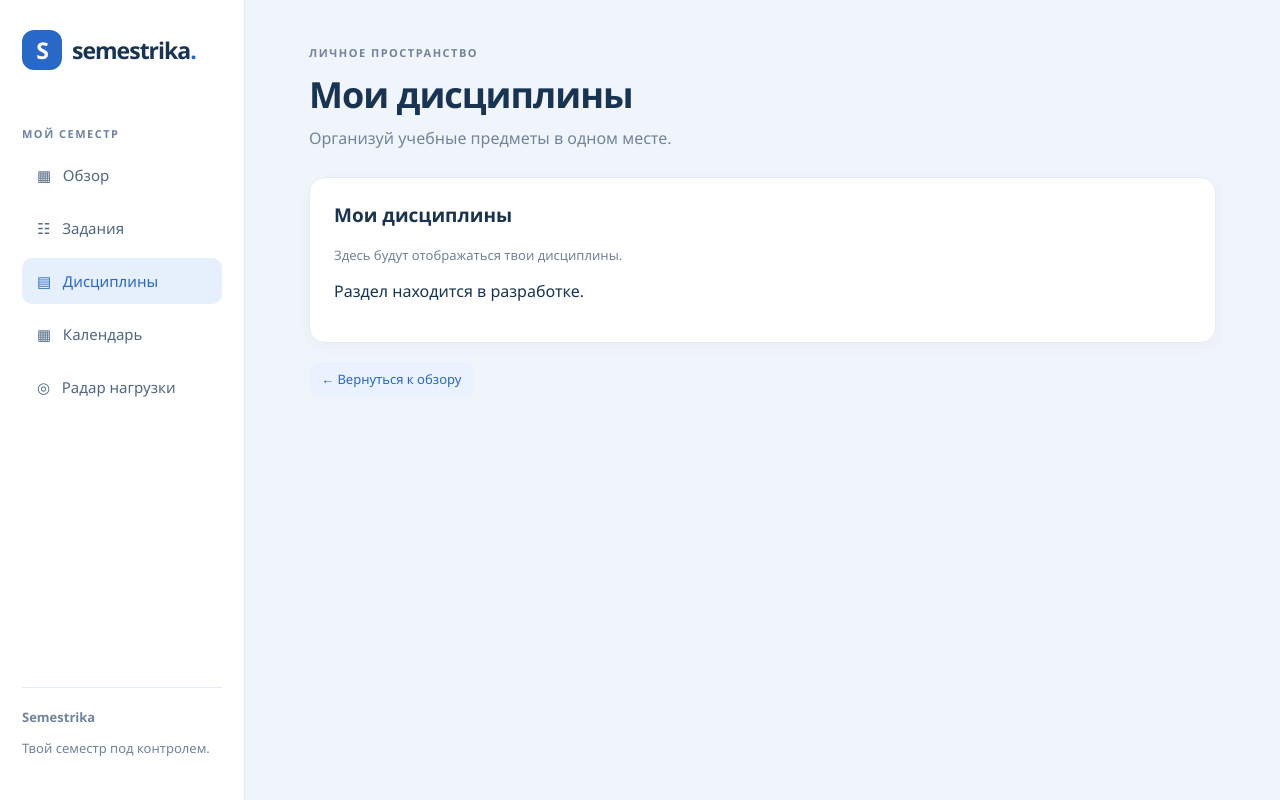
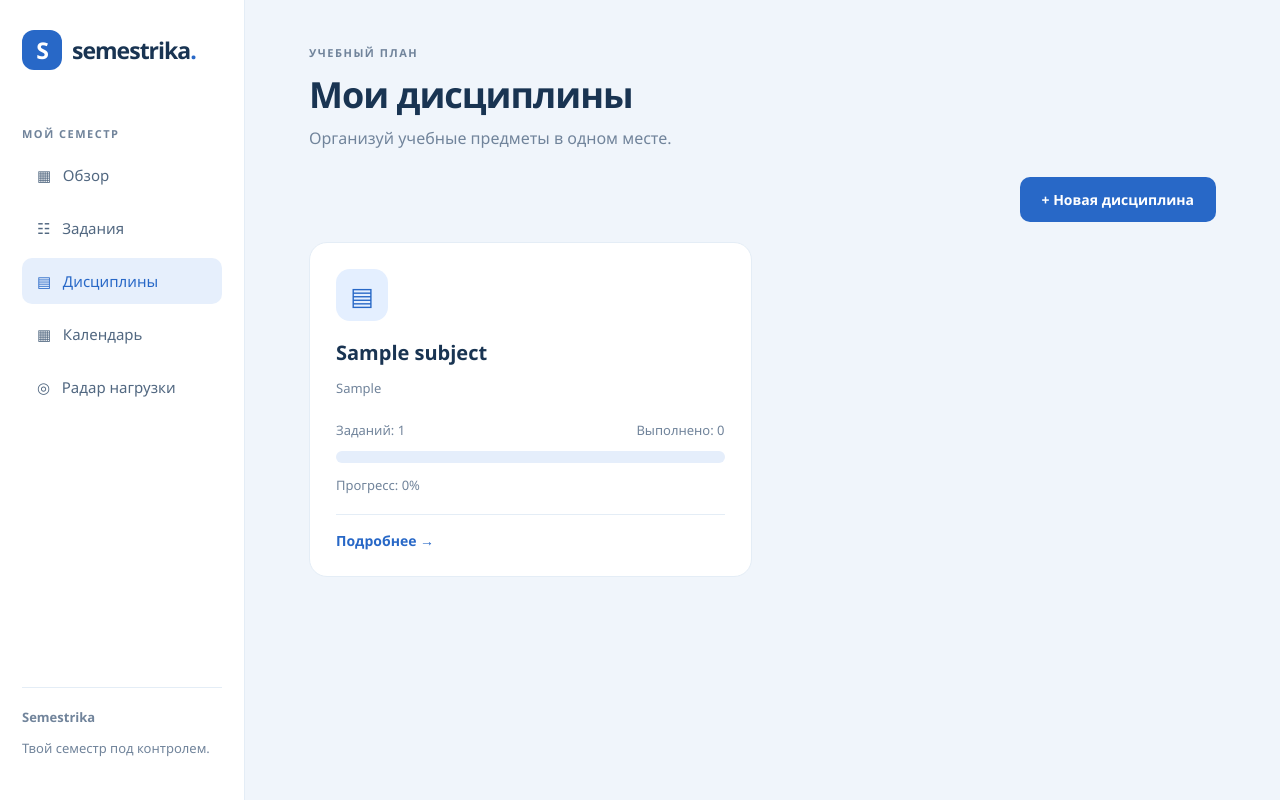
Before and after one commit to Linberg887/Semestrika, a Django app: page /subjects/ in a window 1280 px wide. Run offline with Django 5.2, Linux system fonts and the light colour scheme; tables that the repository leaves empty hold one stand-in row (values such as "Sample post").

Commit message:
Implement subject management and organize templates

```diff
--- a/planner/static/planner/css/styles.css
+++ b/planner/static/planner/css/styles.css
@@ -568,3 +568,82 @@ h1 {
 .delete-warning p {
     color: #526881;
 }
+
+/* Карточки учебных дисциплин */
+
+.subject-grid {
+    display: grid;
+    grid-template-columns: repeat(2, minmax(0, 1fr));
+    gap: 22px;
+}
+
+.subject-card {
+    display: block;
+    background: white;
+    border: 1px solid var(--border);
+    border-radius: 18px;
+    padding: 26px;
+    transition: transform 0.2s, box-shadow 0.2s;
+}
+
+.subject-card:hover {
+    transform: translateY(-4px);
+    border-color: #b4cef2;
+    box-shadow: 0 8px 24px rgba(40, 104, 199, 0.12);
+}
+
+.subject-icon {
+    display: grid;
+    place-items: center;
+    width: 52px;
+    height: 52px;
+    border-radius: 14px;
+    background: #e4efff;
+    color: var(--primary);
+    font-size: 25px;
+}
+
+.subject-card h2 {
+    font-size: 20px;
+    margin: 18px 0 8px;
+    overflow-wrap: anywhere;
+}
+
+.subject-stats {
+    display: flex;
+    justify-content: space-between;
+    flex-wrap: wrap;
+    gap: 12px;
+    font-size: 13px;
+    color: var(--muted);
+    margin: 24px 0 12px;
+}
+
+.subject-bottom {
+    border-top: 1px solid var(--border);
+    margin-top: 20px;
+    padding-top: 16px;
+    color: var(--primary);
+    font-size: 14px;
+    font-weight: 600;
+}
+
+.subjects a {
+    background: #eaf2ff;
+    padding: 10px 15px;
+    border-radius: 8px;
+    font-size: 14px;
+    color: var(--primary);
+    transition: background 0.2s;
+}
+
+.subjects a:hover {
+    background: var(--primary);
+    color: white;
+}
+
+@media (max-width: 900px) {
+    .subject-grid {
+        grid-template-columns: 1fr;
+    }
+}
--- a/planner/templates/planner/base.html
+++ b/planner/templates/planner/base.html
@@ -26,12 +26,12 @@
     </a>
 
     <a href="{% url 'planner:tasks' %}"
-       class="{% if request.resolver_match.url_name == 'tasks' %}active{% endif %}">
+       class="{% if 'task' in request.resolver_match.url_name %}active{% endif %}">
         ☷ &nbsp; Задания
     </a>
 
     <a href="{% url 'planner:subjects' %}"
-       class="{% if request.resolver_match.url_name == 'subjects' %}active{% endif %}">
+       class="{% if 'subject' in request.resolver_match.url_name %}active{% endif %}">
         ▤ &nbsp; Дисциплины
     </a>
 
--- a/planner/templates/planner/home.html
+++ b/planner/templates/planner/home.html
@@ -104,7 +104,9 @@
 
     <div class="subjects">
         {% for subject in subjects %}
-            <span>{{ subject.name }}</span>
+           <a href="{% url 'planner:subject_detail' subject.id %}">
+    {{ subject.name }}
+</a>
         {% empty %}
             <p class="muted">Дисциплины пока не добавлены.</p>
         {% endfor %}
--- /dev/null
+++ b/planner/templates/planner/subjects.html
@@ -0,0 +1,73 @@
+
+{% extends 'planner/base.html' %}
+
+{% block title %}Мои дисциплины — Semestrika{% endblock %}
+
+{% block content %}
+
+<header class="page-header">
+    <span class="eyebrow">УЧЕБНЫЙ ПЛАН</span>
+    <h1>Мои дисциплины</h1>
+    <p>Организуй учебные предметы в одном месте.</p>
+</header>
+
+<div class="page-actions">
+    <a class="btn-primary" href="{% url 'planner:subject_create' %}">
+        + Новая дисциплина
+    </a>
+</div>
+
+<div class="subject-grid">
+
+    {% for subject in subjects %}
+
+        <a class="subject-card"
+           href="{% url 'planner:subject_detail' subject.id %}">
+
+            <div class="subject-icon">▤</div>
+
+            <h2>{{ subject.name }}</h2>
+
+            <p class="muted">
+                {{ subject.teacher|default:"Преподаватель не указан" }}
+            </p>
+
+            <div class="subject-stats">
+                <span>Заданий: {{ subject.task_count }}</span>
+                <span>Выполнено: {{ subject.completed_count }}</span>
+            </div>
+
+            {% if subject.task_count %}
+                {% widthratio subject.completed_count subject.task_count 100 as progress %}
+            {% else %}
+                {% widthratio 0 1 100 as progress %}
+            {% endif %}
+
+            <div class="progress-bar">
+                <div class="progress-fill"
+                     style="width: {{ progress }}%;"></div>
+            </div>
+
+            <p class="muted">Прогресс: {{ progress }}%</p>
+
+            <div class="subject-bottom">
+                Подробнее →
+            </div>
+
+        </a>
+
+    {% empty %}
+
+        <section class="panel">
+            <h2>Пока нет дисциплин</h2>
+            <p class="muted">Добавь свой первый учебный предмет.</p>
+            <a class="btn-primary" href="{% url 'planner:subject_create' %}">
+                Добавить дисциплину
+            </a>
+        </section>
+
+    {% endfor %}
+
+</div>
+
+{% endblock %}
--- a/planner/urls.py
+++ b/planner/urls.py
@@ -15,6 +15,11 @@ urlpatterns = [
     path('tasks/<int:task_id>/complete/', views.task_complete, name='task_complete'),
 
     path('subjects/', views.subjects, name='subjects'),
+    path('subjects/create/', views.subject_create, name='subject_create'),
+    path('subjects/<int:subject_id>/', views.subject_detail, name='subject_detail'),
+    path('subjects/<int:subject_id>/edit/', views.subject_update, name='subject_update'),
+    path('subjects/<int:subject_id>/delete/', views.subject_delete, name='subject_delete'),
+
     path('calendar/', views.calendar, name='calendar'),
     path('radar/', views.radar, name='radar'),
 ]
--- a/planner/views.py
+++ b/planner/views.py
@@ -1,7 +1,9 @@
 from django.shortcuts import render, redirect, get_object_or_404
 from django.utils import timezone
 from .models import Subject, Task
-from .forms import TaskForm
+from .forms import TaskForm, SubjectForm
+from django.db.models import Count, Q
+from django.db.models.deletion import ProtectedError
 from django.views.decorators.http import require_POST
 def home(request):
     today = timezone.localdate()
@@ -53,11 +55,18 @@ def tasks(request):
     })
 
 
+
 def subjects(request):
-    return render(request, 'planner/section.html', {
-        'title': 'Мои дисциплины',
-        'description': 'Организуй учебные предметы в одном месте.',
-        'message': 'Здесь будут отображаться твои дисциплины.',
+    subject_list = Subject.objects.annotate(
+        task_count=Count('tasks'),
+        completed_count=Count(
+            'tasks',
+            filter=Q(tasks__status='completed')
+        )
+    )
+
+    return render(request, 'planner/subjects.html', {
+        'subjects': subject_list,
     })
 
 
@@ -141,3 +150,64 @@ def task_complete(request, task_id):
     task.save(update_fields=['status'])
 
     return redirect('planner:task_detail', task_id=task.pk)
+
+
+
+def subject_create(request):
+    if request.method == 'POST':
+        form = SubjectForm(request.POST)
+
+        if form.is_valid():
+            subject = form.save()
+            return redirect('planner:subject_detail', subject_id=subject.pk)
+    else:
+        form = SubjectForm()
+
+    return render(request, 'planner/subject_form.html', {
+        'form': form,
+        'title': 'Новая дисциплина',
+    })
+
+
+def subject_detail(request, subject_id):
+    subject = get_object_or_404(Subject, pk=subject_id)
+
+    return render(request, 'planner/subject_detail.html', {
+        'subject': subject,
+        'tasks': subject.tasks.all(),
+        'today': timezone.localdate(),
+    })
+
+
+def subject_update(request, subject_id):
+    subject = get_object_or_404(Subject, pk=subject_id)
+
+    if request.method == 'POST':
+        form = SubjectForm(request.POST, instance=subject)
+
+        if form.is_valid():
+            form.save()
+            return redirect('planner:subject_detail', subject_id=subject.pk)
+    else:
+        form = SubjectForm(instance=subject)
+
+    return render(request, 'planner/subject_form.html', {
+        'form': form,
+        'title': 'Редактирование дисциплины',
+    })
+
+
+def subject_delete(request, subject_id):
+    subject = get_object_or_404(Subject, pk=subject_id)
+
+    if request.method == 'POST':
+        try:
+            subject.delete()
+            return redirect('planner:subjects')
+        except ProtectedError:
+            pass
+
+    return render(request, 'planner/subject_confirm_delete.html', {
+        'subject': subject,
+        'task_count': subject.tasks.count(),
+    })
```
Also changed, not shown: planner/forms.py (+25 -1 lines), planner/templates/planner/subject_confirm_delete.html (added, +60 -0 lines), planner/templates/planner/subject_detail.html (added, +84 -0 lines), planner/templates/planner/subject_form.html (added, +45 -0 lines), planner/templates/planner/task_confirm_delete.html (renamed from planner/templates/task_confirm_delete.html), planner/templates/planner/task_detail.html (renamed from planner/templates/task_detail.html).
